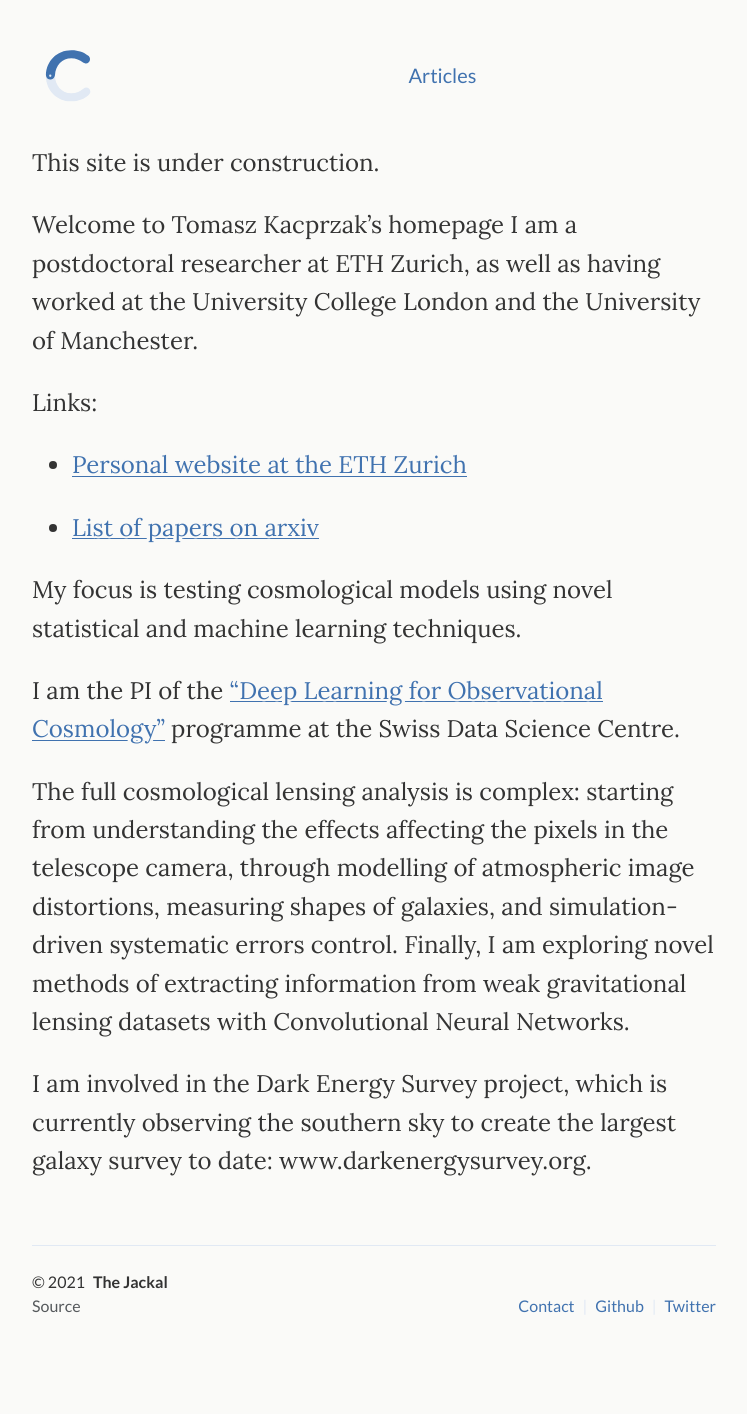
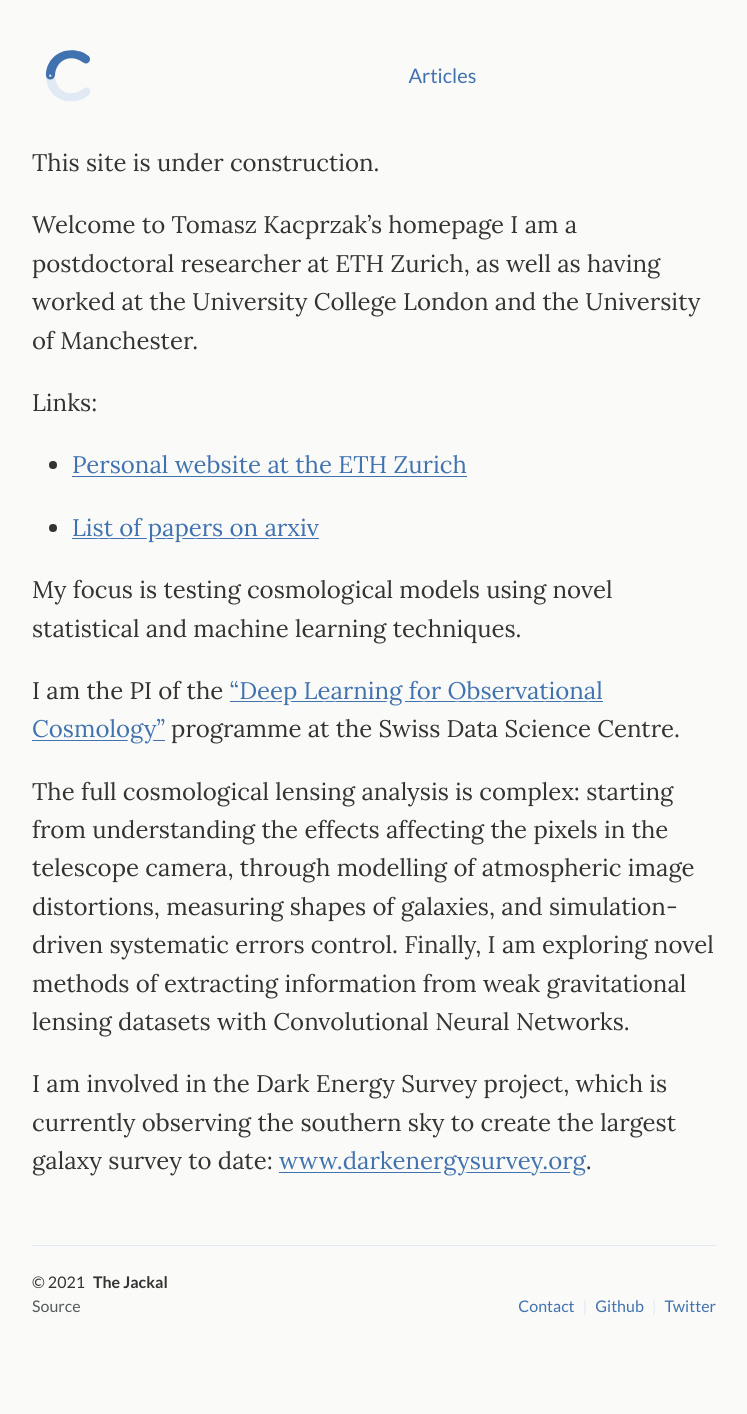
Before and after one commit to tomaszkacprzak/tomaszkacprzak.github.io, a Jekyll site: the page built from index.md, in a window 1280 px wide. Shown: the whole page, without its empty margins (266-1013 px from the left). Built offline with Jekyll 4.4.1, drawn with Linux system fonts in a browser that asks for light colours; part of the change alters nothing that is shown.

```diff
--- a/index.md
+++ b/index.md
@@ -27,7 +27,7 @@ I am the PI of the ["Deep Learning for Observational Cosmology"](https://datasci
 
 The full cosmological lensing analysis is complex: starting from understanding the effects affecting the pixels in the telescope camera, through modelling of atmospheric image distortions, measuring shapes of galaxies, and simulation-driven systematic errors control. Finally, I am exploring novel methods of extracting information from weak gravitational lensing datasets with Convolutional Neural Networks.
 
-I am involved in the Dark Energy Survey project, which is currently observing the southern sky to create the largest galaxy survey to date: www.darkenergysurvey.org.
+I am involved in the Dark Energy Survey project, which is currently observing the southern sky to create the largest galaxy survey to date: [www.darkenergysurvey.org](www.darkenergysurvey.org).
 
 
 
```
